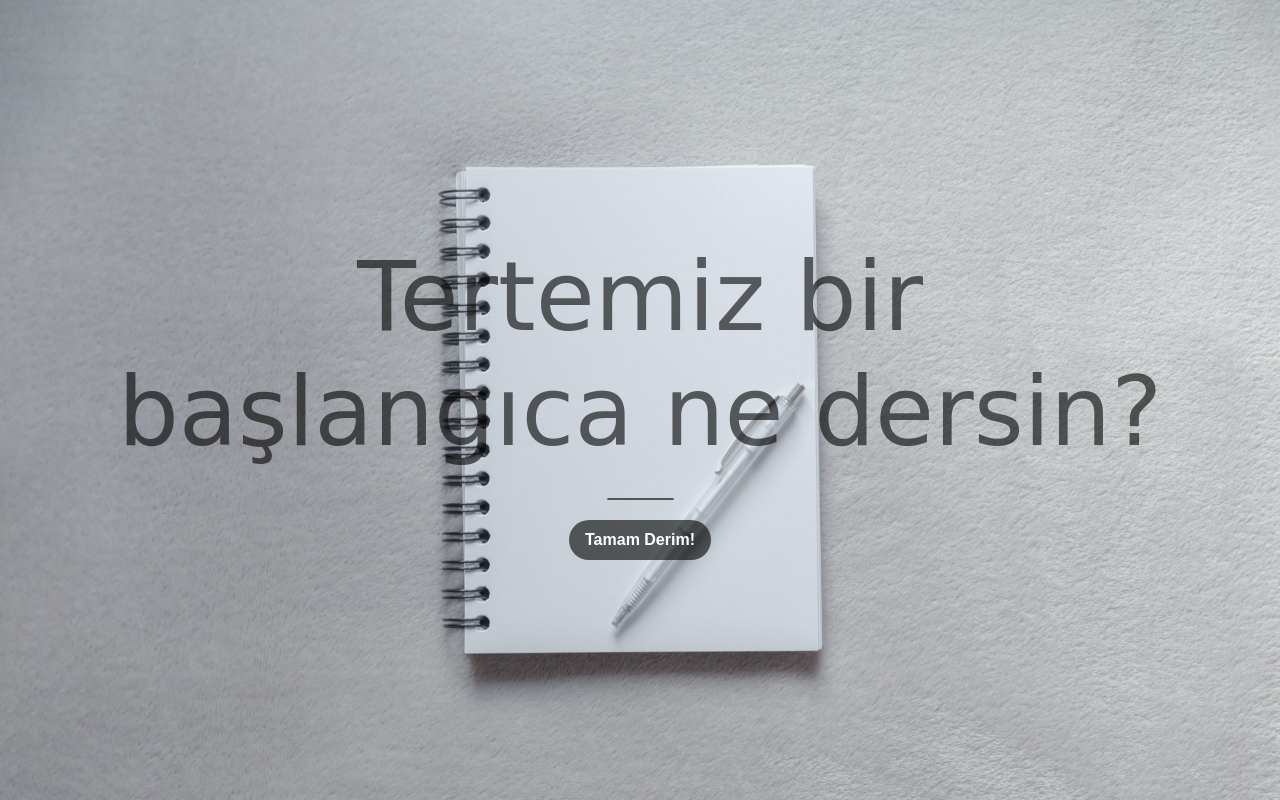
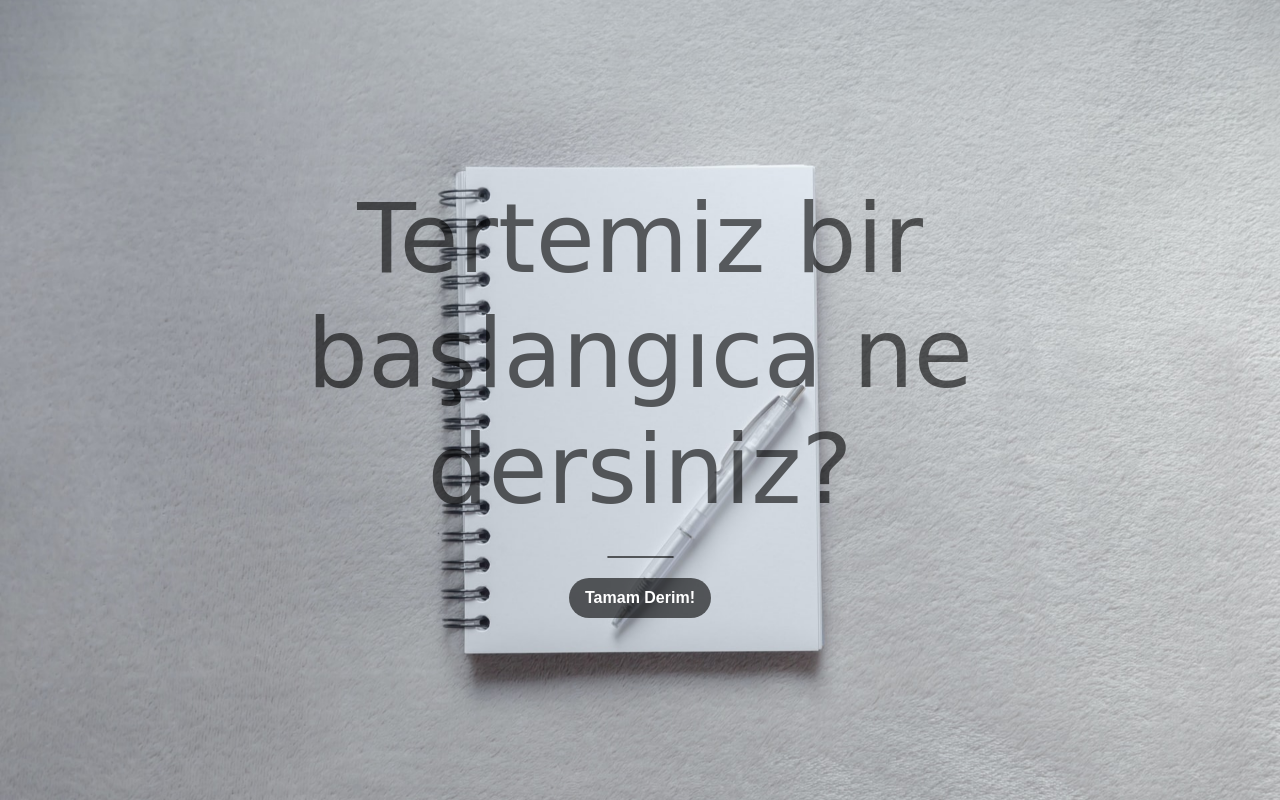
Before and after one commit to Vamphyr/landingpage, a plain HTML site: page index.html in a window 1280 px wide. Drawn offline with nearby package versions, Linux system fonts and the light colour scheme; a web font is replaced by a local one.

Commit message:
Header değişti

```diff
--- a/index.html
+++ b/index.html
@@ -22,7 +22,7 @@
 
       <div class="container d-flex flex-column align-items-center justify-content-center h-100">
         <header class="text-center">
-          <h1>Tertemiz bir başlangıca ne dersin?</h1>
+          <h1>Tertemiz bir başlangıca ne dersiniz?</h1>
         </header>
         <div class="buffer"></div>
         <section class="text-center">
```
